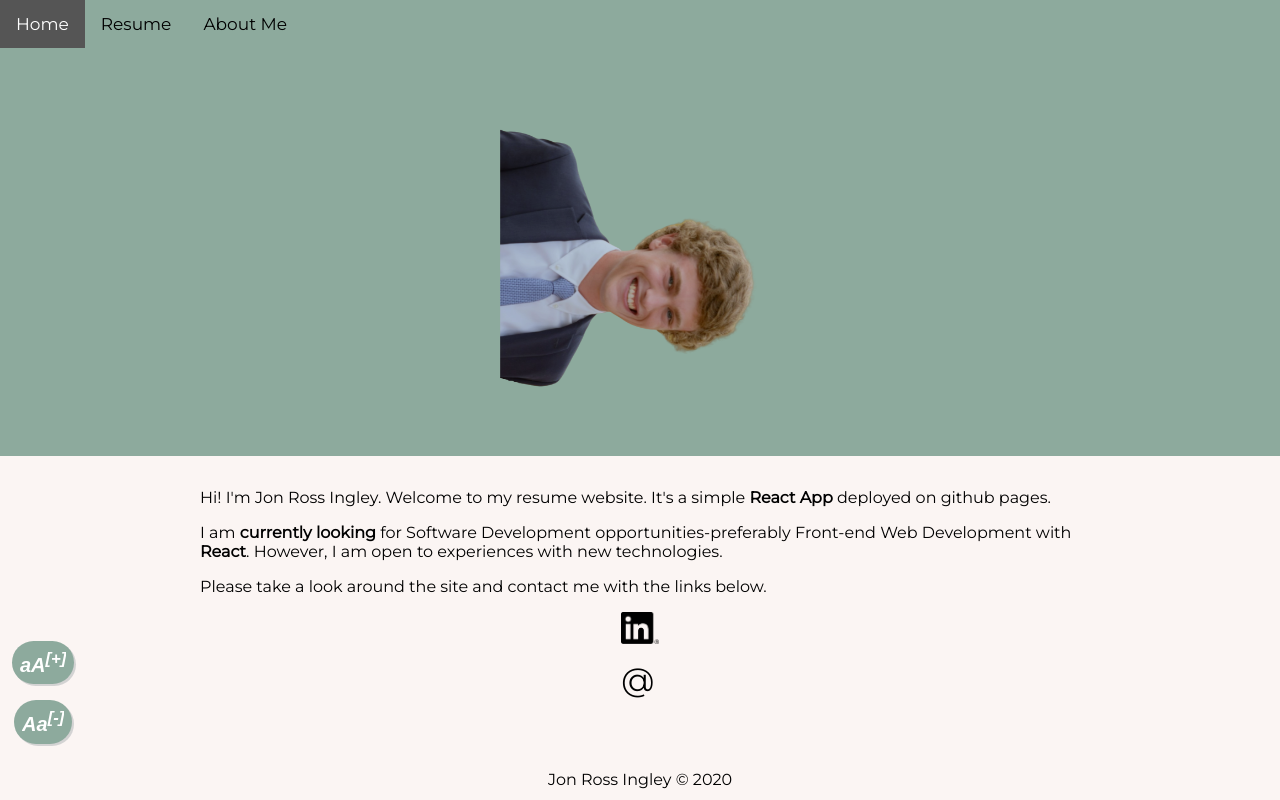
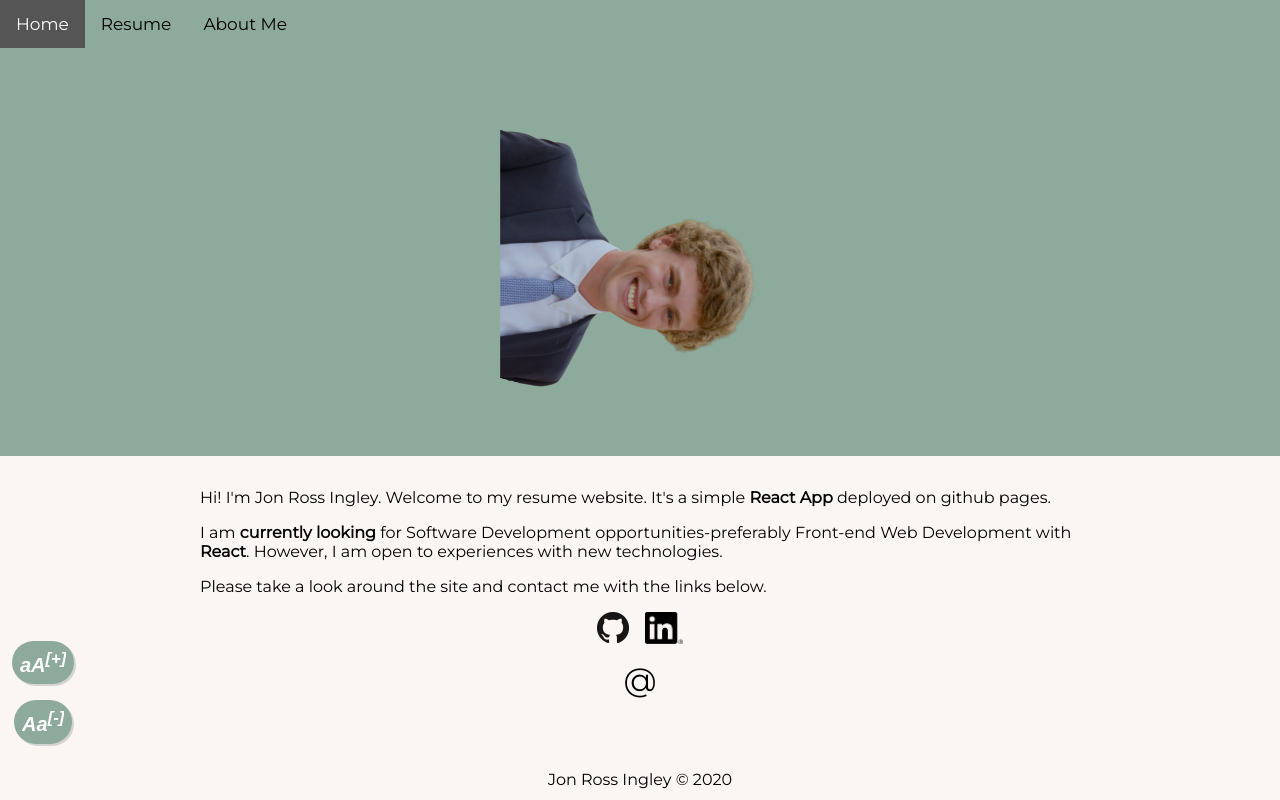
Before and after one commit to jingley/jrs-website, a React (Create React App) app: page / in a window 1280 px wide. Built offline with nearby package versions, Linux system fonts and the light colour scheme.

Commit message:
updated social links to include github

```diff
--- a/src/Components/Home/App.tsx
+++ b/src/Components/Home/App.tsx
@@ -31,8 +31,13 @@ const App = () => {
                     Please take a look around the site and contact me with the links below.
                 </p>
                 <div className="Socials">
-                    <a id="linked-in" href="https://www.linkedin.com/in/jon-ross-ingley-810989170" rel="noopener noreferrer" target="_blank"><img src={require('../../imgs/LI-In-Bug-BW.png')} alt="LinkedIn Logo"/></a>
-                    <a id="email" href="mailto:jingley22@gmail.com">@</a>
+                    <div className="Row-Socials">
+                        <a id="github" href="https://github.com/jingley"><img src={require('../../imgs/GitHub-Mark-32px.png')} alt="Git Hub Logo"/></a>
+                        <a id="linked-in" href="https://linkedin.com/in/jon-ross-ingley-810989170" rel="noopener noreferrer" target="_blank"><img src={require('../../imgs/LI-In-Bug-BW.png')} alt="LinkedIn Logo"/></a>
+                    </div>
+                    <div className="Row-Socials">
+                        <a id="email" href="mailto:jingley22@gmail.com">@</a>
+                    </div>
                 </div>
             </div>
         </div>
--- a/src/Components/Home/css/App.css
+++ b/src/Components/Home/css/App.css
@@ -51,6 +51,11 @@
   align-items: center;
 }
 
+.Row-Socials {
+  display: flex;
+  flex-direction: row;
+}
+
 .Socials img {
   height: 4vmin;
   display: flex;
```
Also changed, not shown: src/imgs/GitHub-Mark-32px.png (added).
